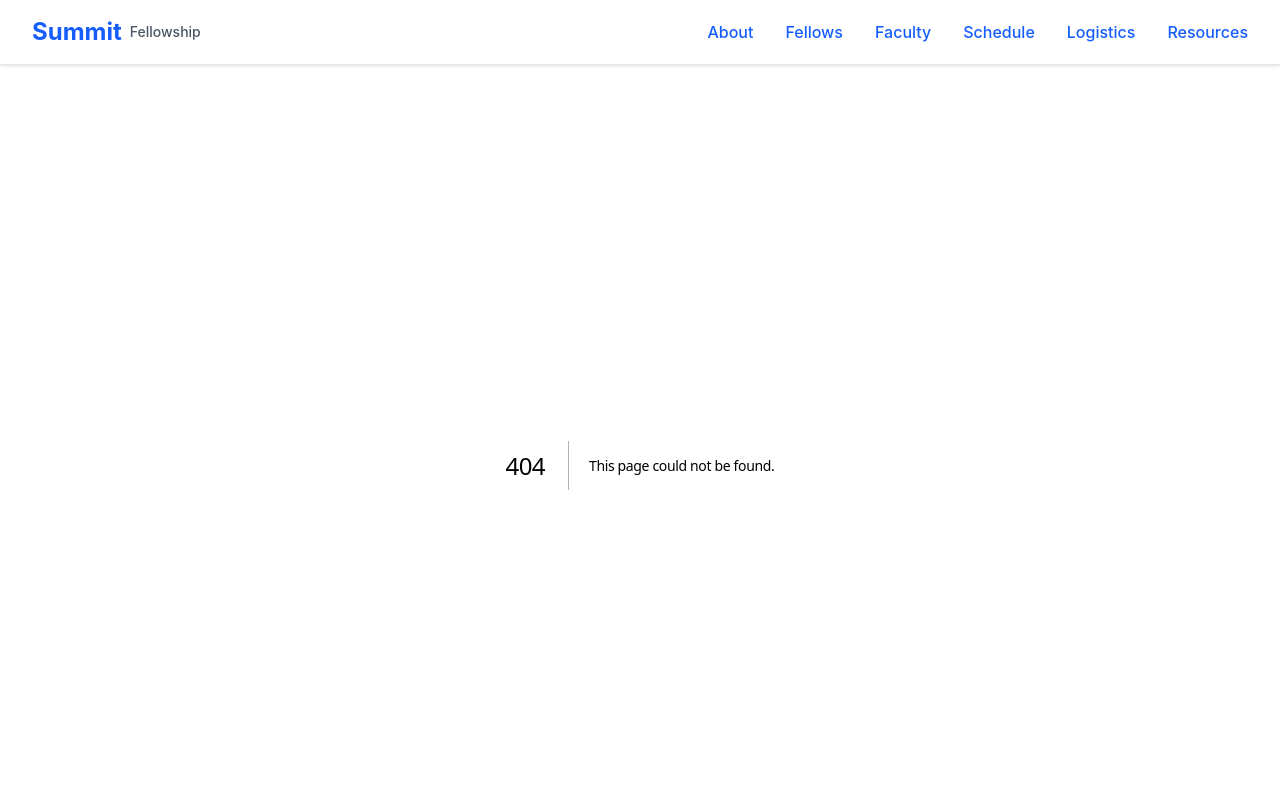
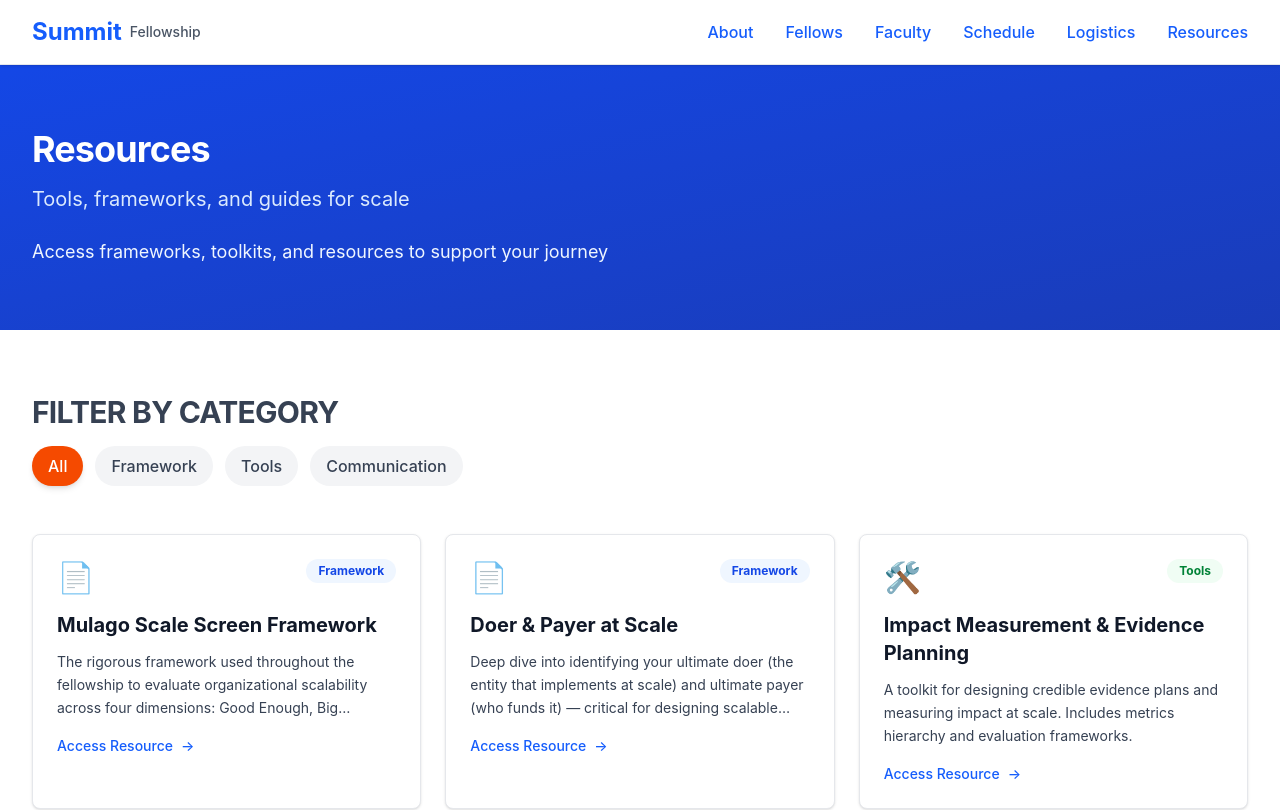
Before and after one commit to usmanjaved-droid/summit-fellowship-website, a Next.js app: page /resources in a window 1280 px wide. Before the commit this address had no page. Shown: the top 810 px of the page. Built offline with nearby package versions, Linux system fonts and the light colour scheme.

Commit message:
feat: build resources page with frameworks and toolkits

```diff
--- /dev/null
+++ b/app/components/ResourceCard.tsx
@@ -0,0 +1,64 @@
+interface ResourceCardProps {
+  title: string;
+  description: string;
+  category: string;
+  type: string;
+  link: string;
+}
+
+// Type to icon mapping
+const typeIcons: Record<string, string> = {
+  document: '📄',
+  toolkit: '🛠️',
+  article: '📖',
+};
+
+// Category color mapping
+const categoryColors: Record<string, { bg: string; text: string }> = {
+  Framework: { bg: 'bg-blue-50', text: 'text-blue-700' },
+  Tools: { bg: 'bg-green-50', text: 'text-green-700' },
+  Communication: { bg: 'bg-orange-50', text: 'text-orange-700' },
+  Document: { bg: 'bg-purple-50', text: 'text-purple-700' },
+};
+
+export default function ResourceCard({
+  title,
+  description,
+  category,
+  type,
+  link,
+}: ResourceCardProps) {
+  const colors = categoryColors[category] || { bg: 'bg-gray-50', text: 'text-gray-700' };
+  const icon = typeIcons[type] || '📌';
+
+  return (
+    <div className="card hover:shadow-lg hover:scale-105 transition-all">
+      {/* Icon and Category */}
+      <div className="flex items-start justify-between mb-4">
+        <div className="text-3xl">{icon}</div>
+        <span className={`text-xs font-bold px-3 py-1 rounded-full ${colors.text} ${colors.bg}`}>
+          {category}
+        </span>
+      </div>
+
+      {/* Title */}
+      <h4 className="text-xl font-bold text-gray-900 mb-3 line-clamp-2">{title}</h4>
+
+      {/* Description */}
+      <p className="text-gray-700 text-sm mb-4 leading-relaxed line-clamp-3">
+        {description}
+      </p>
+
+      {/* Link */}
+      <a
+        href={link}
+        target="_blank"
+        rel="noopener noreferrer"
+        className="text-blue-600 hover:text-blue-800 font-medium text-sm flex items-center gap-2 group"
+      >
+        Access Resource
+        <span className="group-hover:translate-x-1 transition-transform">→</span>
+      </a>
+    </div>
+  );
+}
--- /dev/null
+++ b/app/resources/page.tsx
@@ -0,0 +1,75 @@
+'use client';
+
+import { useState } from 'react';
+import HeroSection from '../components/HeroSection';
+import ResourceCard from '../components/ResourceCard';
+import resourcesData from '../../data/resources.json';
+
+type CategoryFilter = 'All' | 'Framework' | 'Tools' | 'Communication';
+
+export default function ResourcesPage() {
+  const [selectedCategory, setSelectedCategory] = useState<CategoryFilter>('All');
+
+  // Get unique categories
+  const categories: CategoryFilter[] = ['All', ...new Set(resourcesData.resources.map((r) => r.category as CategoryFilter))];
+
+  // Filter resources based on selected category
+  const filteredResources =
+    selectedCategory === 'All'
+      ? resourcesData.resources
+      : resourcesData.resources.filter((r) => r.category === selectedCategory);
+
+  return (
+    <>
+      <HeroSection
+        title="Resources"
+        subtitle="Tools, frameworks, and guides for scale"
+        description="Access frameworks, toolkits, and resources to support your journey"
+      />
+
+      <div className="section container-max">
+        {/* Filter Pills */}
+        <div className="mb-12">
+          <h2 className="text-sm font-bold text-gray-700 mb-4 uppercase tracking-wide">Filter by Category</h2>
+          <div className="flex flex-wrap gap-3">
+            {categories.map((category) => (
+              <button
+                key={category}
+                onClick={() => setSelectedCategory(category)}
+                className={`px-4 py-2 rounded-full font-medium transition-all ${
+                  selectedCategory === category
+                    ? 'bg-orange-600 text-white shadow-md'
+                    : 'bg-gray-100 text-gray-700 hover:bg-gray-200'
+                }`}
+              >
+                {category}
+              </button>
+            ))}
+          </div>
+        </div>
+
+        {/* Resources Grid */}
+        <div>
+          {filteredResources.length > 0 ? (
+            <div className="grid grid-cols-1 sm:grid-cols-2 lg:grid-cols-3 gap-6">
+              {filteredResources.map((resource) => (
+                <ResourceCard
+                  key={resource.id}
+                  title={resource.title}
+                  description={resource.description}
+                  category={resource.category}
+                  type={resource.type}
+                  link={resource.link}
+                />
+              ))}
+            </div>
+          ) : (
+            <div className="text-center py-12">
+              <p className="text-gray-600 text-lg">No resources found in this category.</p>
+            </div>
+          )}
+        </div>
+      </div>
+    </>
+  );
+}
```
Also changed, not shown: .claude/settings.json.
